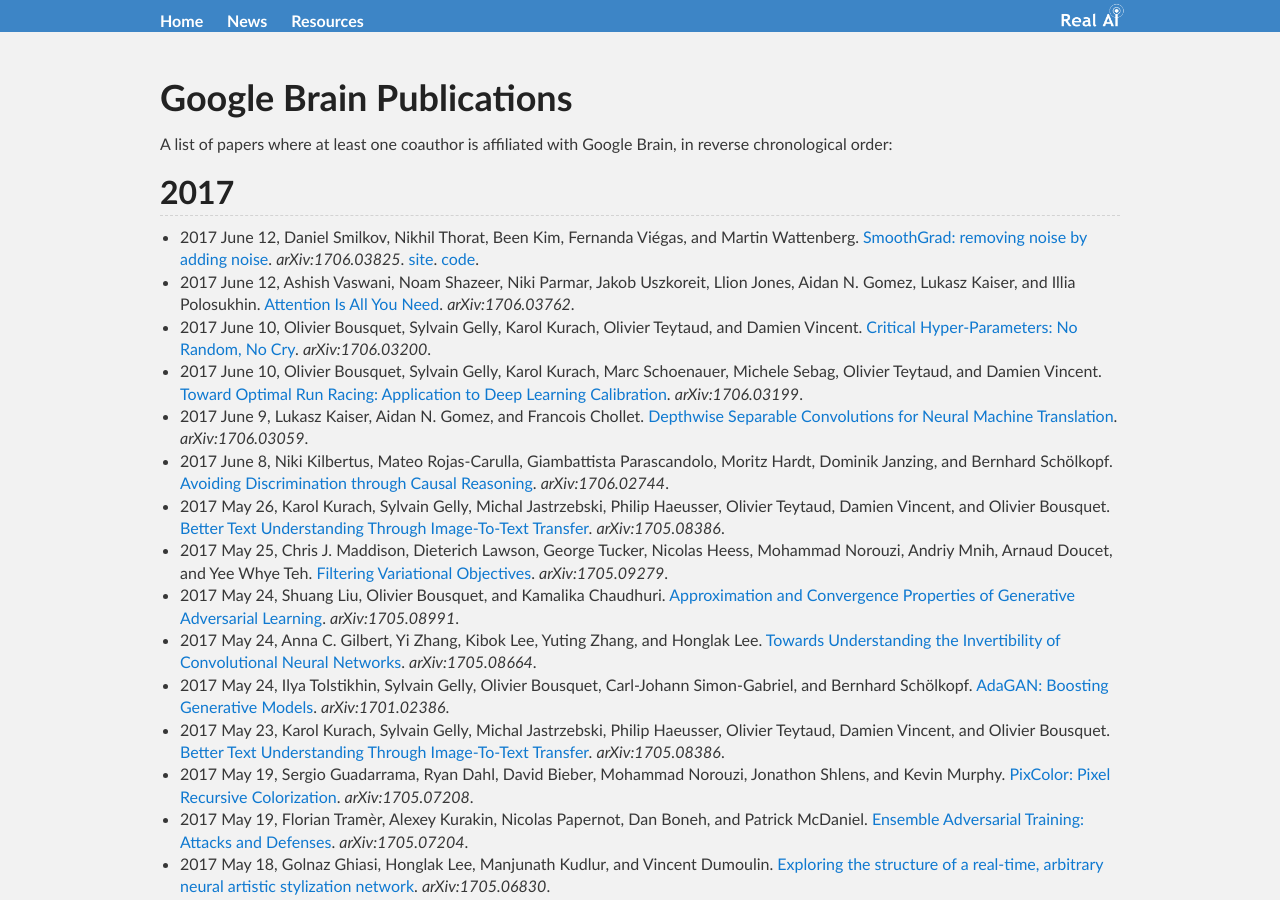
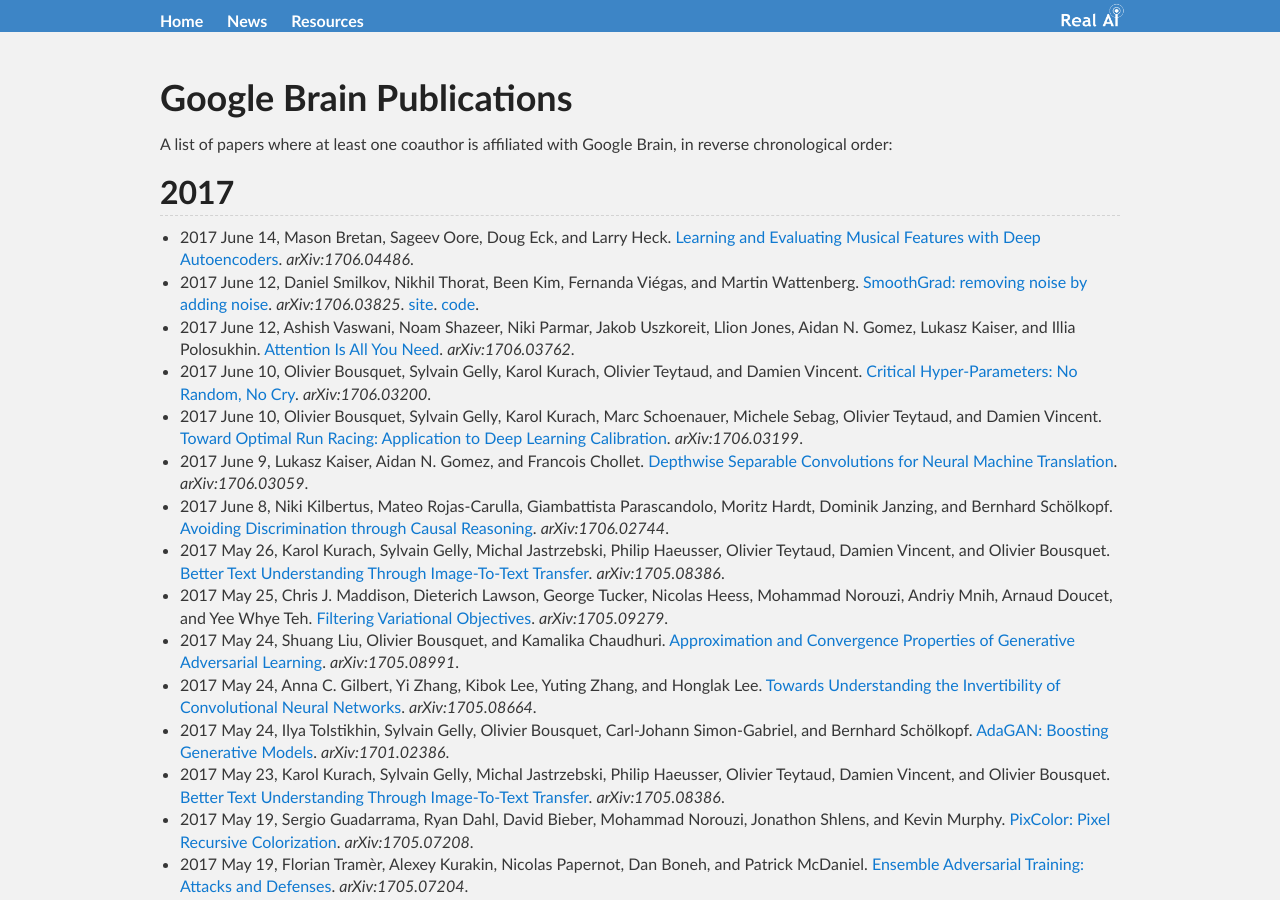
Before and after one commit to Tonywuhk/realai.org, a Jekyll site: the page built from labs/google-brain-publications.md, in a window 1280 px wide and 900 px high. Built offline with Jekyll 4.4.1, drawn with Linux system fonts in a browser that asks for light colours; our own code applies the rules of GitHub Pages for plain Markdown files; comment, search, counter and statistics services are not loaded; the repository's description, which GitHub fills in, is left out.

Commit message:
Create google-brain-publications.md

```diff
--- a/labs/google-brain-publications.md
+++ b/labs/google-brain-publications.md
@@ -7,6 +7,7 @@
 
 ## 2017
 
+* 2017 June 14, Mason Bretan, Sageev Oore, Doug Eck, and Larry Heck. [Learning and Evaluating Musical Features with Deep Autoencoders](https://arxiv.org/abs/1706.04486). *arXiv:1706.04486*.
 * 2017 June 12, Daniel Smilkov, Nikhil Thorat, Been Kim, Fernanda Viégas, and Martin Wattenberg. [SmoothGrad: removing noise by adding noise](https://arxiv.org/abs/1706.03825). *arXiv:1706.03825*. [site](https://tensorflow.github.io/saliency/). [code](https://github.com/tensorflow/saliency).
 * 2017 June 12, Ashish Vaswani, Noam Shazeer, Niki Parmar, Jakob Uszkoreit, Llion Jones, Aidan N. Gomez, Lukasz Kaiser, and Illia Polosukhin. [Attention Is All You Need](https://arxiv.org/abs/1706.03762). *arXiv:1706.03762*.
 * 2017 June 10, Olivier Bousquet, Sylvain Gelly, Karol Kurach, Olivier Teytaud, and Damien Vincent. [Critical Hyper-Parameters: No Random, No Cry](https://arxiv.org/abs/1706.03200). *arXiv:1706.03200*.
```
